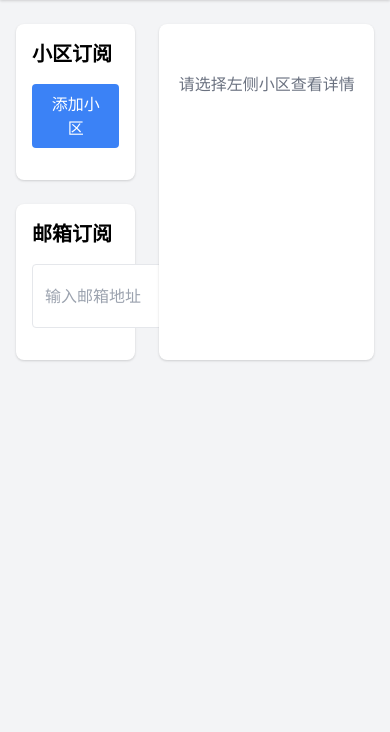
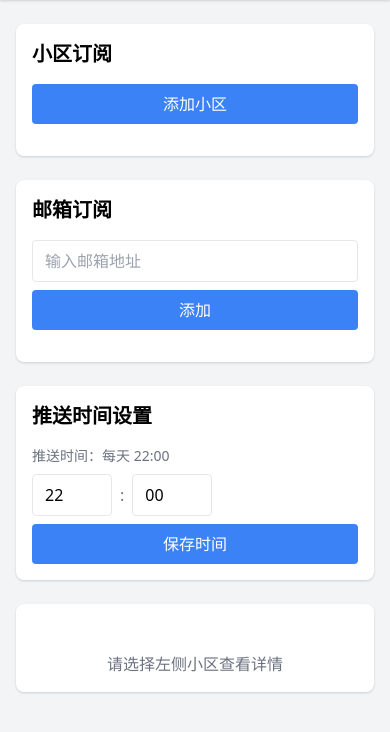
Before and after one commit to hjun007/my_web_app, a Flask app: page / in a window 390 px wide. Shown: the part 84-816 px from the top of the page. Run offline with Flask 3, Linux system fonts and the light colour scheme; parts of the project's set-up code (start-up, migrations or seed data) failed here and were passed over.

Commit message:
add time setting, phone UI

```diff
--- a/app.py
+++ b/app.py
@@ -8,15 +8,41 @@ import os
 import sys
 
 import logging
+from globals import GlobalVars
+logging.basicConfig(level=logging.DEBUG)
 
-logging.basicConfig(level=logging.ERROR)
+import logging
+import sys
+from flask import Flask
+
+# 配置日志
+def setup_logging():
+    # 创建日志处理器，输出到标准输出
+    handler = logging.StreamHandler(sys.stdout)
+    handler.setFormatter(logging.Formatter(
+        '%(asctime)s - %(name)s - %(levelname)s - %(message)s'
+    ))
+
+    # 设置 Flask 应用的日志
+    app.logger.addHandler(handler)
+    app.logger.setLevel(logging.INFO)
+
+    # 设置 Werkzeug 的日志
+    logging.getLogger('werkzeug').addHandler(handler)
+
+    # 设置 SQLAlchemy 的日志
+    logging.getLogger('sqlalchemy.engine').setLevel(logging.WARNING)
+    logging.getLogger('sqlalchemy.engine').addHandler(handler)
 
 app = Flask(__name__)
+globals = GlobalVars()
+setup_logging()
 
 # 配置数据库
 app.config['SQLALCHEMY_DATABASE_URI'] = 'sqlite:///communities.db'
 app.config['SQLALCHEMY_TRACK_MODIFICATIONS'] = False
 app.config['MAIL_DEBUG'] = False
+
 
 # 初始化数据库
 db.init_app(app)
@@ -37,11 +63,19 @@ def start_scheduler():
         scheduler_started = True
         run_scheduler()
 
+def init_db():
+    with app.app_context():
+        db.create_all()
+
+# 在应用启动时初始化数据库
+init_db()
+
 # 只在主进程中启动调度器
 if not app.debug or os.environ.get('WERKZEUG_RUN_MAIN') == 'true':
     scheduler_thread = threading.Thread(target=start_scheduler)
     scheduler_thread.daemon = True
     scheduler_thread.start()
+    app.logger.info("定时任务已启动")
 
 if __name__ == '__main__':
     config = configparser.ConfigParser()
@@ -49,7 +83,6 @@ if __name__ == '__main__':
 
     with app.app_context():
         db.create_all()
-
     app.run(
         debug=config.getboolean('flask', 'debug'),
         host=config.get('flask', 'host'),
--- a/docker-compose.yml
+++ b/docker-compose.yml
@@ -3,6 +3,9 @@ services:
     build: .
     ports:
       - "8000:8000"
+    volumes:
+      - /etc/localtime:/etc/localtime:ro
+      - /etc/timezone:/etc/timezone:ro
     environment:
-      - FLASK_ENV=production
+      - TZ=Asia/Shanghai
     restart: always
--- a/mailer/email_sender.py
+++ b/mailer/email_sender.py
@@ -33,7 +33,7 @@ def send_email(subject, recipients, body):
     with app.app_context():
         msg = Message(subject, recipients=recipients, body=body)
         mail.send(msg)
-        #print(f"邮件已发送到: {recipients}")
+        print(f"邮件已发送到: {recipients}")
 
 def send_community_updates(starttime, endtime):
     """
@@ -92,7 +92,7 @@ def send_community_updates(starttime, endtime):
 
     try:
         send_email(subject, recipients, email_content)
-        print(f"更新报告已发送给 {len(recipients)} 个订阅者")
+        print(f"更新报告已发送给订阅者{recipients}")
     except Exception as e:
         print(f"发送邮件时出错: {e}")
 
--- a/routes.py
+++ b/routes.py
@@ -1,10 +1,10 @@
 from flask import Blueprint, render_template, request, jsonify, redirect, url_for, current_app
 from crawler.simple_crawler import scrape_data
 from models import db, Community, EmailSubscription
-import json
 import configparser
 from datetime import datetime
 from scheduler.task_scheduler import job
+from globals import globals
 
 # 读取配置文件
 config = configparser.ConfigParser()
@@ -25,6 +25,7 @@ def delete_subscription(community_id):
     community = Community.query.get_or_404(community_id)
     db.session.delete(community)
     db.session.commit()
+    current_app.logger.info(f"删除小区订阅: {community_id}")
     return jsonify({'success': True})
 
 @main.route('/community-details')
@@ -62,6 +63,7 @@ def add_subscription():
                 new_community = Community(name=community_name)
                 db.session.add(new_community)
                 db.session.commit()
+                current_app.logger.info(f"添加小区订阅: {community_name}")
             return redirect(url_for('main.hello_world'))
     return render_template('add_subscription.html')
 
@@ -86,7 +88,9 @@ def add_email():
             new_subscription = EmailSubscription(email=email)
             db.session.add(new_subscription)
             db.session.commit()
+            current_app.logger.info(f"添加邮箱订阅: {email}")
             return jsonify({'success': True})
+    current_app.logger.info(f"添加邮箱订阅失败: {email}")
     return jsonify({'success': False})
 
 @main.route('/delete-email/<int:email_id>', methods=['POST'])
@@ -94,6 +98,7 @@ def delete_email(email_id):
     email_sub = EmailSubscription.query.get_or_404(email_id)
     db.session.delete(email_sub)
     db.session.commit()
+    current_app.logger.info(f"删除邮箱订阅: {email_id}")
     return jsonify({'success': True})
 
 @main.route('/trigger-job')
@@ -103,3 +108,44 @@ def trigger_job():
         job()
     print("任务已触发")
     return "任务已触发"
+
+@main.route('/update-push-time', methods=['POST'])
+def update_push_time():
+    try:
+        push_hour = int(request.form.get('push_hour', 22))
+        push_minute = int(request.form.get('push_minute', 0))
+
+        # 验证输入
+        if not (0 <= push_hour <= 23 and 0 <= push_minute <= 59):
+            raise ValueError('无效的时间值')
+
+        globals.update_push_time(push_hour, push_minute)
+
+        current_app.logger.info(f"推送时间已更新为: {push_hour}:{push_minute}")
+        return jsonify({
+            'success': True,
+            'hour': push_hour,
+            'minute': push_minute
+        })
+    except Exception as e:
+        current_app.logger.error(f"更新推送时间失败: {str(e)}")
+        return jsonify({
+            'success': False,
+            'error': str(e)
+        })
+
+@main.route('/get-push-time')
+def get_push_time():
+    try:
+        current_app.logger.info(f"获取推送时间: {globals.push_time['hour']}:{globals.push_time['minute']}")
+        return jsonify({
+            'success': True,
+            'hour': globals.push_time['hour'],
+            'minute': globals.push_time['minute']
+        })
+    except Exception as e:
+        current_app.logger.error(f"获取推送时间失败: {str(e)}")
+        return jsonify({
+            'success': False,
+            'error': str(e)
+        })
--- a/templates/index.html
+++ b/templates/index.html
@@ -2,6 +2,7 @@
 <html lang="zh-CN">
 <head>
     <meta charset="UTF-8">
+    <meta name="viewport" content="width=device-width, initial-scale=1.0">
     <title>房源监控</title>
     <link href="https://cdn.jsdelivr.net/npm/tailwindcss@2.2.19/dist/tailwind.min.css" rel="stylesheet">
     <script>
@@ -73,6 +74,82 @@
                 });
             }
         }
+
+        function updatePushTime(event) {
+            event.preventDefault();
+            const hourInput = document.getElementById('push-hour');
+            const minuteInput = document.getElementById('push-minute');
+            const timeDisplay = document.getElementById('current-push-time');
+
+            if (!hourInput || !minuteInput || !timeDisplay) {
+                console.error('找不到必要的DOM元素');
+                return;
+            }
+
+            const hour = parseInt(hourInput.value);
+            const minute = parseInt(minuteInput.value);
+
+            // 验证输入
+            if (isNaN(hour) || hour < 0 || hour > 23 || isNaN(minute) || minute < 0 || minute > 59) {
+                alert('请输入有效的时间！');
+                return;
+            }
+
+            fetch('/update-push-time', {
+                method: 'POST',
+                headers: {
+                    'Content-Type': 'application/x-www-form-urlencoded',
+                },
+                body: `push_hour=${hour}&push_minute=${minute}`
+            })
+            .then(response => response.json())
+            .then(data => {
+                if (data.success) {
+                    timeDisplay.textContent = `推送时间：每天 ${hour.toString().padStart(2, '0')}:${minute.toString().padStart(2, '0')}`;
+                    alert('推送时间设置成功！');
+                } else {
+                    alert(data.error || '设置失败，请重试！');
+                }
+            })
+            .catch(error => {
+                console.error('Error:', error);
+                alert('设置失败，请重试！');
+            });
+        }
+
+        // 页面加载时设置当前推送时间
+        document.addEventListener('DOMContentLoaded', function() {
+            // 确保元素存在
+            const hourInput = document.getElementById('push-hour');
+            const minuteInput = document.getElementById('push-minute');
+            const timeDisplay = document.getElementById('current-push-time');
+
+            if (!hourInput || !minuteInput || !timeDisplay) {
+                console.error('找不到必要的DOM元素');
+                return;
+            }
+
+            fetch('/get-push-time')
+                .then(response => response.json())
+                .then(data => {
+                    if (data.success) {
+                        const hour = data.hour;
+                        const minute = data.minute;
+
+                        // 设置输入框的值
+                        hourInput.value = hour.toString().padStart(2, '0');
+                        minuteInput.value = minute.toString().padStart(2, '0');
+
+                        // 更新显示的当前时间
+                        timeDisplay.textContent = `推送时间：每天 ${hour.toString().padStart(2, '0')}:${minute.toString().padStart(2, '0')}`;
+                    } else {
+                        console.error('获取推送时间失败:', data.error);
+                    }
+                })
+                .catch(error => {
+                    console.error('获取推送时间失败:', error);
+                });
+        });
     </script>
 </head>
 <body class="bg-gray-100">
@@ -82,9 +159,9 @@
         </div>
     </header>
     <main class="container mx-auto px-4 py-6">
-        <div class="flex gap-6">
+        <div class="flex flex-col lg:flex-row gap-6">
             <!-- 左侧订阅列表 -->
-            <div class="w-1/3 space-y-6">
+            <div class="w-full lg:w-1/3 space-y-6">
                 <!-- 小区订阅部分 -->
                 <div class="bg-white rounded-lg shadow p-4">
                     <h2 class="text-xl font-bold mb-4">小区订阅</h2>
@@ -111,16 +188,20 @@
                 <!-- 邮箱订阅部分 -->
                 <div class="bg-white rounded-lg shadow p-4">
                     <h2 class="text-xl font-bold mb-4">邮箱订阅</h2>
-                    <form onsubmit="addEmail(event)" class="mb-4">
-                        <div class="flex gap-2">
+                    <form onsubmit="addEmail(event)" class="mb-4 space-y-4">
+                        <!-- 邮箱输入 -->
+                        <div class="flex flex-col sm:flex-row gap-2">
                             <input type="email" id="new-email" required
-                                   class="flex-grow px-3 py-2 border rounded"
+                                   class="w-full px-3 py-2 border rounded"
                                    placeholder="输入邮箱地址">
-                            <button type="submit" class="bg-blue-500 text-white px-4 py-2 rounded hover:bg-blue-600">
+                            <button type="submit"
+                                    class="w-full sm:w-auto bg-blue-500 text-white px-4 py-2 rounded hover:bg-blue-600 whitespace-nowrap">
                                 添加
                             </button>
                         </div>
                     </form>
+
+                    <!-- 邮箱列表 -->
                     <div class="space-y-2">
                         {% for email in emails %}
                         <div class="p-3 bg-gray-50 rounded flex justify-between items-center">
@@ -133,10 +214,41 @@
                         {% endfor %}
                     </div>
                 </div>
+                <div class="bg-white rounded-lg shadow p-4">
+                    <h2 class="text-xl font-bold mb-4">推送时间设置</h2>
+                    <!-- 时间设置 -->
+                    <div class="space-y-2">
+                        <h3 id="current-push-time" class="text-sm font-medium text-gray-500">推送时间：每天 --:--</h3>
+                        <div class="flex flex-col sm:flex-row gap-2">
+                            <div class="flex-1 flex gap-2 items-center">
+                                <input type="number"
+                                       id="push-hour"
+                                       min="0"
+                                       max="23"
+                                       class="w-20 px-3 py-2 border rounded"
+                                       placeholder="时"
+                                       required>
+                                <span class="text-gray-500">:</span>
+                                <input type="number"
+                                       id="push-minute"
+                                       min="0"
+                                       max="59"
+                                       class="w-20 px-3 py-2 border rounded"
+                                       placeholder="分"
+                                       required>
+                            </div>
+                            <button type="button"
+                                    onclick="updatePushTime(event)"
+                                    class="w-full sm:w-auto bg-blue-500 text-white px-4 py-2 rounded hover:bg-blue-600 whitespace-nowrap">
+                                保存时间
+                            </button>
+                        </div>
+                    </div>
+                </div>
             </div>
 
             <!-- 右侧详情展示 -->
-            <div class="w-2/3 bg-white rounded-lg shadow p-4">
+            <div class="w-full lg:w-2/3 bg-white rounded-lg shadow p-4">
                 <div id="details-container" class="min-h-[400px]">
                     <p class="text-gray-500 text-center mt-8">请选择左侧小区查看详情</p>
                 </div>
```
Also changed, not shown: globals.py (added, +22 -0 lines), requirements.txt (+5 -20 lines), scheduler/task_scheduler.py (+17 -11 lines), templates/community_details.html (+9 -4 lines), 1 other file.
